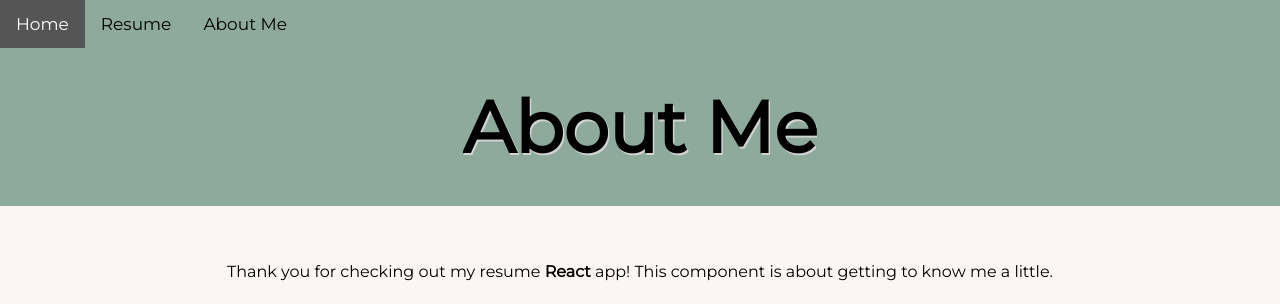
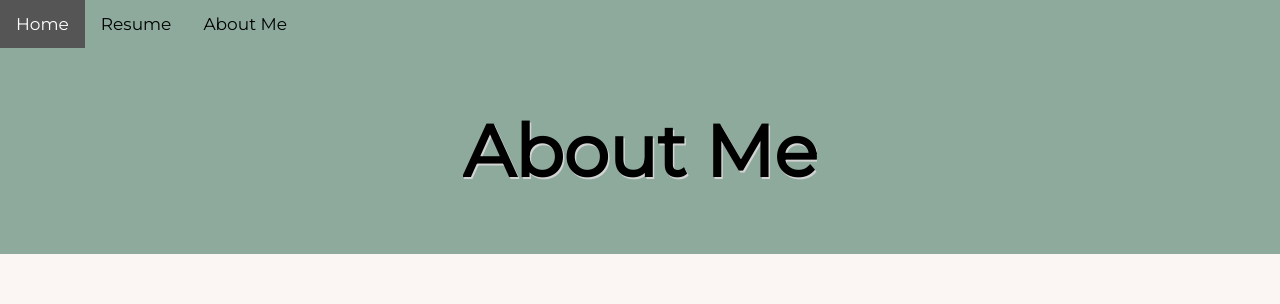
Before and after one commit to jingley/jrs-website, a React (Create React App) app: page /about in a window 1280 px wide. Shown: the top 304 px of the page. Built offline with nearby package versions, Linux system fonts and the light colour scheme.

Commit message:
more styling tweaks

```diff
--- a/src/Components/Home/css/App.css
+++ b/src/Components/Home/css/App.css
@@ -28,7 +28,6 @@
   align-items: center;
   width: 100%;
   background-color: #8DAA9D;
-  max-height: 40vmin;
   padding: 8vmin;
 }
 
@@ -39,7 +38,7 @@
   align-content: space-evenly;
   justify-content: space-between;
   align-items: flex-start;
-  padding: 7vmin;
+  padding: 3vmin;
 }
 
 .Socials {
--- a/src/Components/Layout/css/Layout.css
+++ b/src/Components/Layout/css/Layout.css
@@ -135,7 +135,7 @@
 
 .Section-title {
     display: flex;
-    min-height: calc(150px + 1vh);
+    min-height: calc(150px + 7vh);
     height: 100%;
     width: 100vw;
     background-color: #8DAA9D;
```
